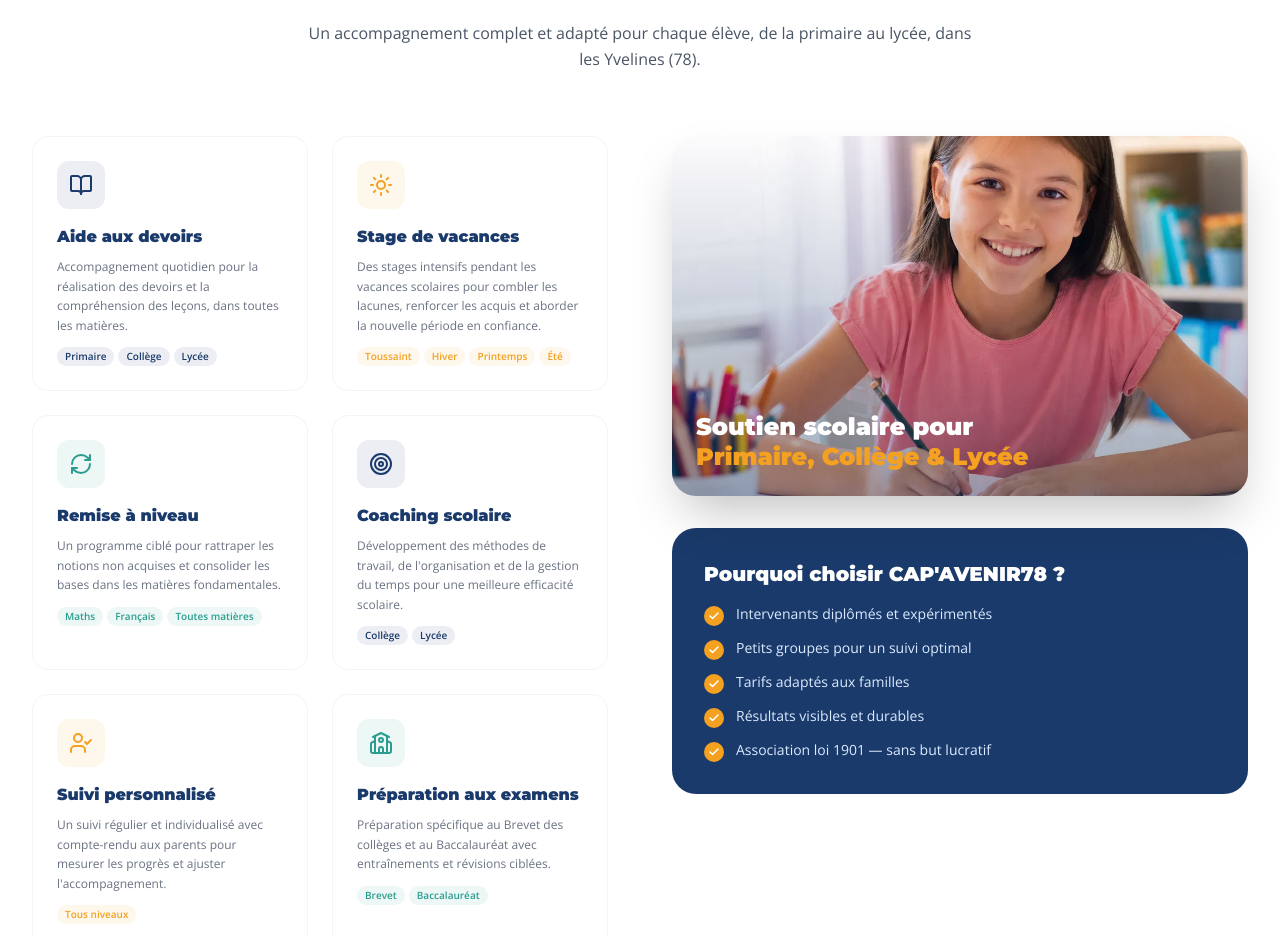
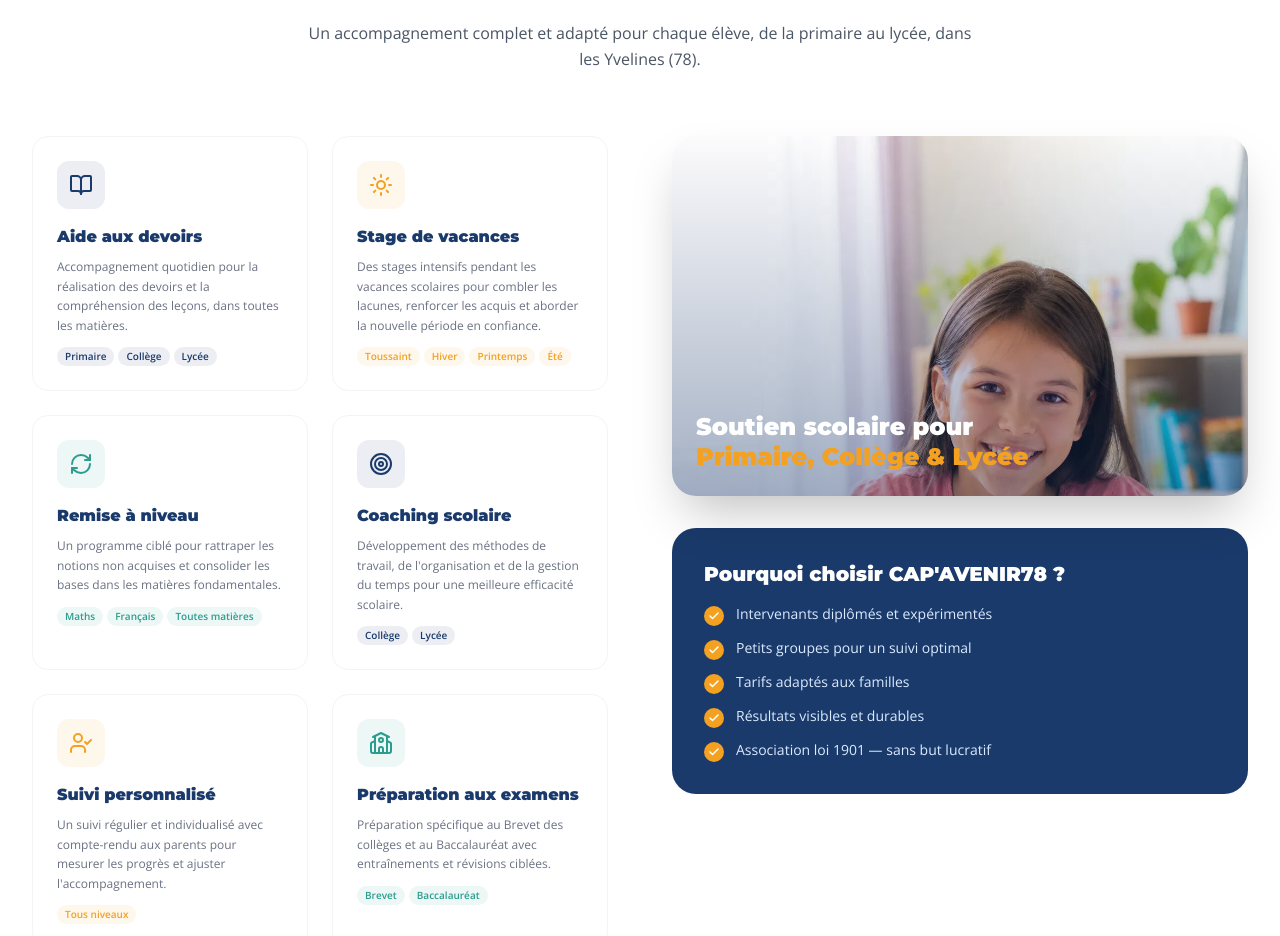
Before and after one commit to Flablubluh/Capavenir-sept-huit, an Eleventy site: page src/index.njk in a window 1280 px wide. Shown: the part 3120-4056 px from the top of the page. Built offline with nearby package versions, Linux system fonts and the light colour scheme; Eleventy itself is replaced by a stand-in of ours; files that its build step writes are made by us from their sources.

Commit message:
fix image cropping 3

```diff
--- a/src/index.njk
+++ b/src/index.njk
@@ -398,7 +398,7 @@ permalink: /index.html
       <!-- Right: image + why box -->
       <div data-animate="x-right">
         <div class="relative rounded-3xl overflow-hidden shadow-2xl mb-8">
-          <img src="/assets/images/services-primary.webp" alt="Élève travaillant avec enthousiasme" class="w-full h-[360px] object-cover" loading="lazy" />
+          <img src="/assets/images/services-primary.webp" alt="Élève travaillant avec enthousiasme" class="w-full h-[360px] object-cover object-top" loading="lazy" />
           <div class="absolute inset-0 bg-gradient-to-t from-[#1a3a6b]/40 to-transparent"></div>
           <div class="absolute bottom-6 left-6 right-6 text-white">
             <p class="text-2xl font-black leading-tight" style="font-family:Montserrat,sans-serif">
```
